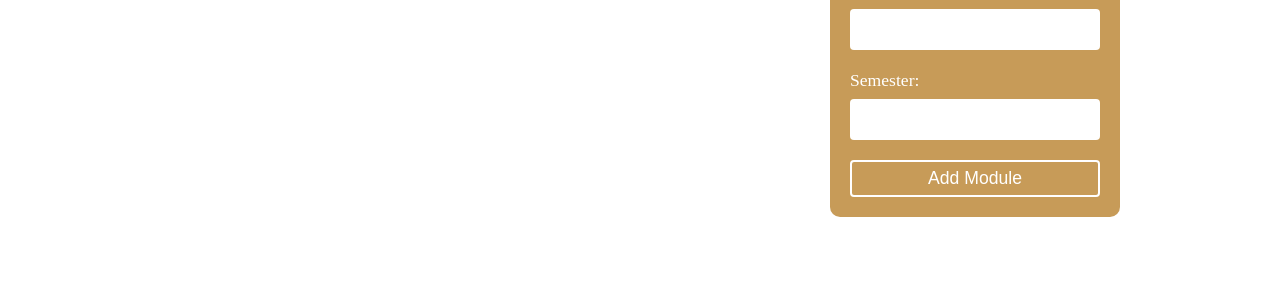
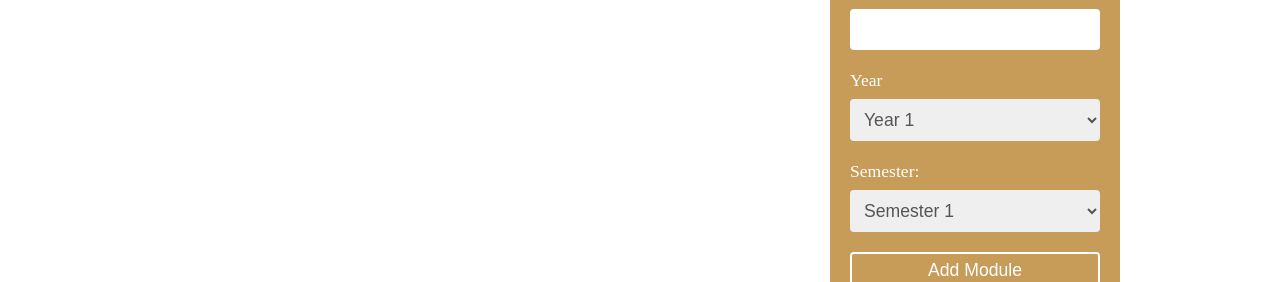
Before and after one commit to jieying12/classParticipation-system, a React (Create React App) app: page / in a window 1280 px wide. Shown: the part 220-502 px from the top of the page. Built offline with nearby package versions, Linux system fonts and the light colour scheme; no server answers; the database is empty; sample sign-in values are in the browser's storage.

Commit message:
edited fields

```diff
--- a/src/pages/home/CreateModuleForm.js
+++ b/src/pages/home/CreateModuleForm.js
@@ -2,8 +2,9 @@ import { useState, useEffect } from 'react'
 import { useFirestore } from '../../hooks/useFirestore'
 
 export default function ModuleForm({ uid }) {
-  const [name, setName] = useState('')
-  const [semester, setSemester] = useState('')
+  const [name, setName] = useState('');
+  const [semester, setSemester] = useState(1);
+  const [year, setYear] = useState(1);
   const { addDocument, response } = useFirestore('modules')
 
   const handleSubmit = (e) => {
@@ -19,7 +20,8 @@ export default function ModuleForm({ uid }) {
   useEffect(() => {
     if (response.success) {
       setName('')
-      setSemester('')
+      setYear(1)
+      setSemester(1)
     }
   }, [response.success])
 
@@ -37,13 +39,30 @@ export default function ModuleForm({ uid }) {
           />
         </label>
         <label>
+          <span>Year</span>
+          <select
+            onChange={(e) => setYear(e.target.value)}
+            value={year}
+          >
+            <option value="1">Year 1</option>
+            <option value="2">Year 2</option>
+            <option value="3">Year 3</option>
+            <option value="4">Year 4</option>
+            <option value="5">Year 5</option>
+          </select>
+        </label>
+        <label>
           <span>Semester:</span>
-          <input
-            type="number"
+          <select
             required
             onChange={(e) => setSemester(e.target.value)}
             value={semester}
-          />
+          >
+            <option value="1">Semester 1</option>
+            <option value="2">Semester 2</option>
+            <option value="3">Special Term 1</option>
+            <option value="4">Special Term 2</option>
+          </select>
         </label>
         <button>Add Module</button>
       </form>
```
